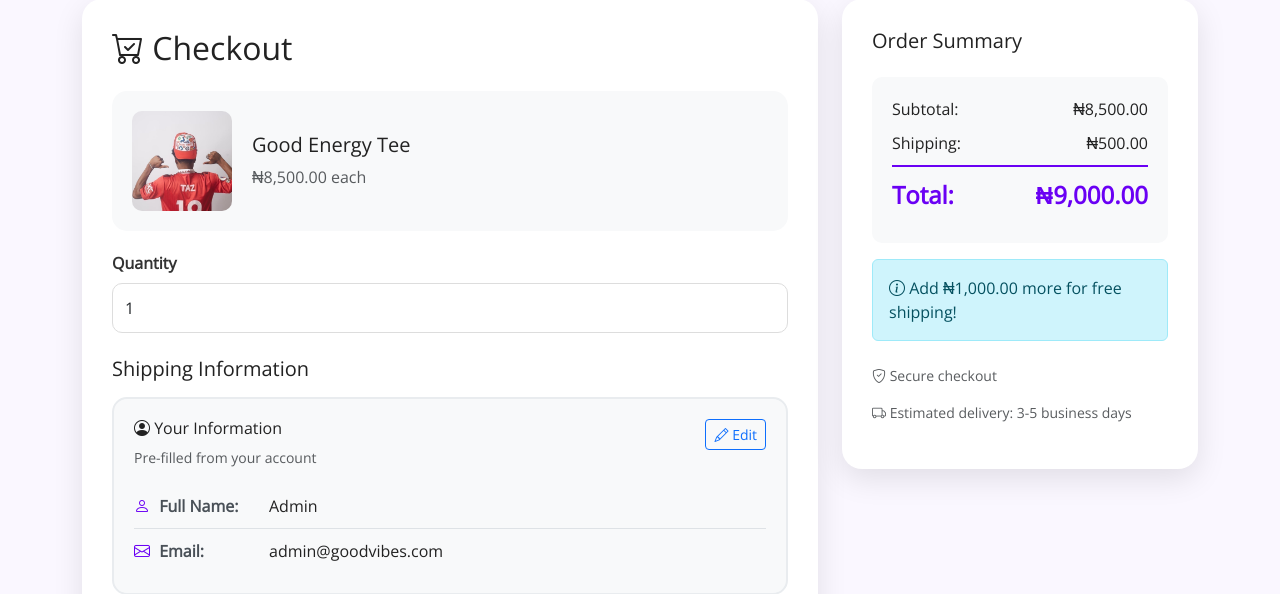
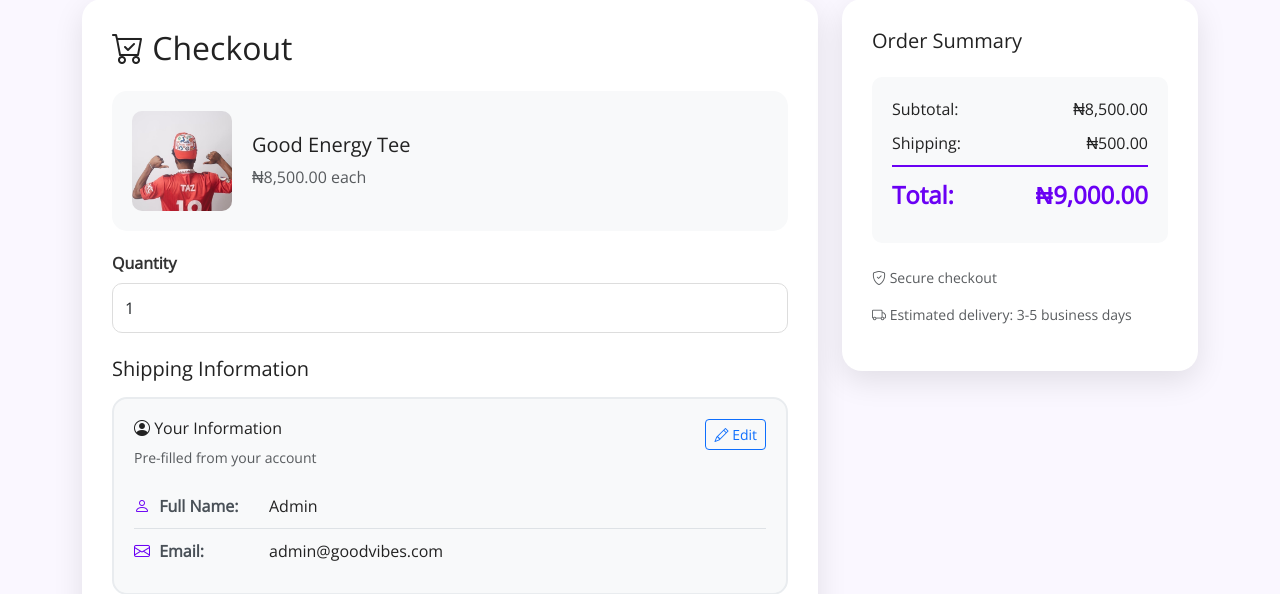
Before and after one commit to kingjethro999/GoodVibes-Store, a PHP site: page /checkout.php?id=2&type=product in a window 1280 px wide. Shown: the part 157-751 px from the top of the page. Run offline with PHP 8.4, Linux system fonts and the light colour scheme; a user stored in the database is signed in; data comes from the database, SQL or seed files in the repository.

Commit message:
feat: Add cPanel deployment configuration and remove free shipping display logic from checkout and product details.

```diff
--- a/checkout.php
+++ b/checkout.php
@@ -520,15 +520,7 @@ $grandTotal = $subtotal + $shippingCost;
               </div>
             </div>
 
-            <?php if ($grandTotal >= 10000): ?>
-              <div class="alert alert-success mt-3">
-                <i class="bi bi-check-circle"></i> Free Shipping Applied!
-              </div>
-            <?php else: ?>
-              <div class="alert alert-info mt-3">
-                <i class="bi bi-info-circle"></i> Add ₦<?php echo number_format(10000 - $grandTotal, 2); ?> more for free shipping!
-              </div>
-            <?php endif; ?>
+
 
             <div class="mt-4">
               <p class="small text-muted"><i class="bi bi-shield-check"></i> Secure checkout</p>
--- a/product_details.php
+++ b/product_details.php
@@ -350,7 +350,6 @@ $relatedProducts = $conn->query("
             <div class="product-meta mt-5">
               <p><i class="bi bi-calendar"></i> <strong>Added:</strong> <?php echo date('F j, Y', strtotime($product['created_at'])); ?></p>
               <p><i class="bi bi-shield-check"></i> <strong>Quality Guaranteed</strong></p>
-              <p><i class="bi bi-truck"></i> <strong>Free Shipping</strong> on orders over ₦10,000</p>
             </div>
           </div>
         </div>
```
Also changed, not shown: .cpanel.yml (added).
